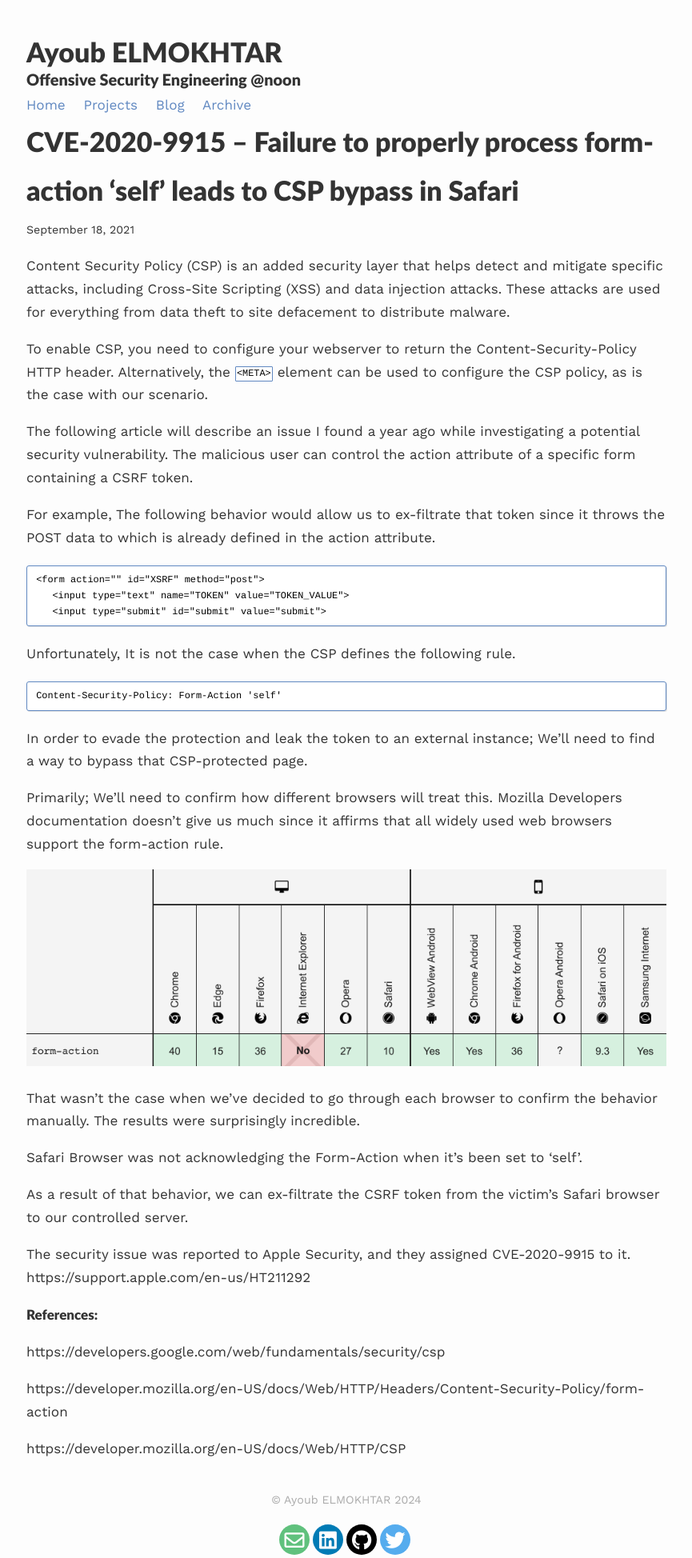
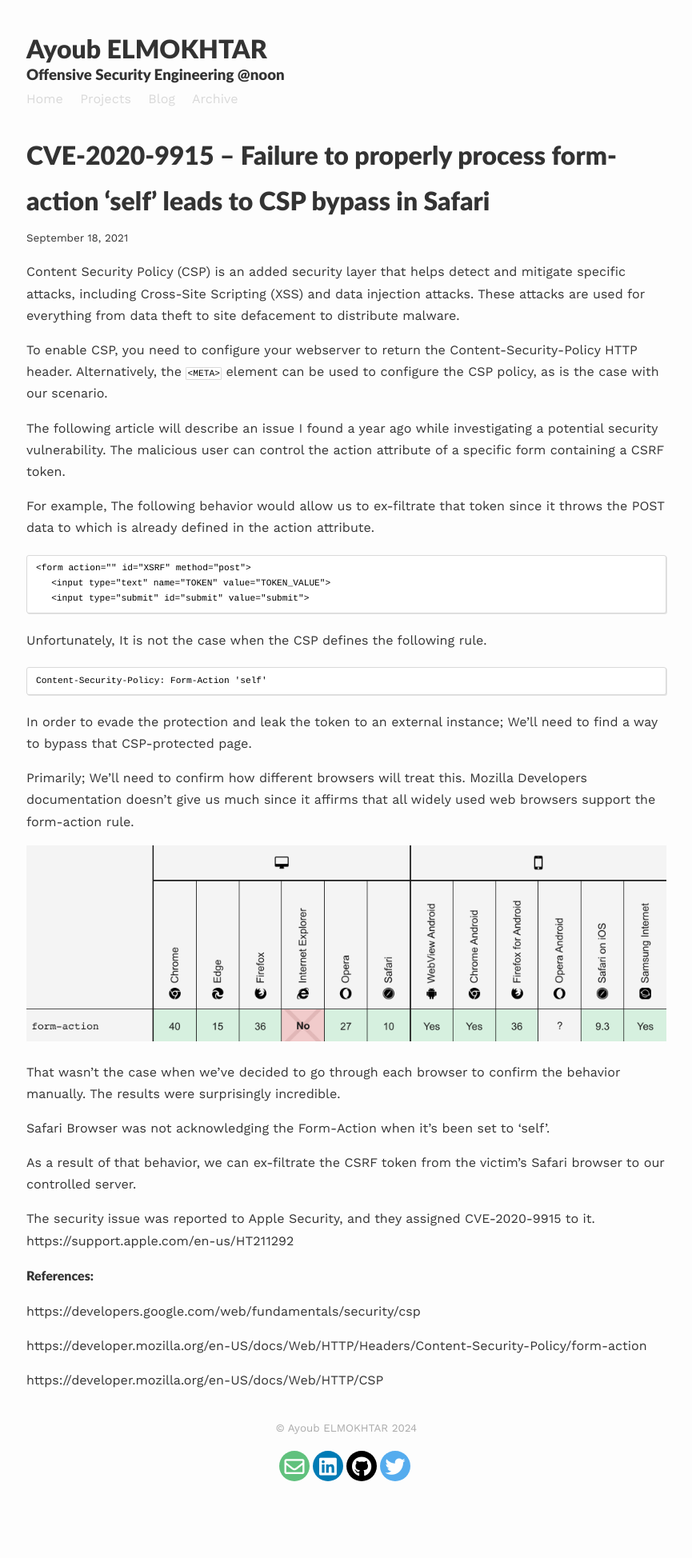
Before and after one commit to aelmokhtar/ayoubmokhtar.github.io, a Jekyll site: the page built from _posts/2021-09-18-csp-bypass-cve-2020-9915.md, in a window 1280 px wide. Shown: the whole page at 80% size, without its empty margins (207-1072 px from the left). Built offline with Jekyll 4.4.1, drawn with Linux system fonts in a browser that asks for light colours; nearby versions of some CDN libraries; after the commit the page ends 1856 px from its top, so only the background shows below that.

Commit message:
some changes

```diff
--- a/Gemfile
+++ b/Gemfile
@@ -9,4 +9,4 @@ group :jekyll_plugins do
   gem 'jekyll-target-blank'
 end
 
-gem "webrick", "~> 1.7"
+gem "webrick"
--- a/_layouts/default.html
+++ b/_layouts/default.html
@@ -26,6 +26,7 @@
 
     <body>
         <main>
+            <br>
             <article>
                 {{ content }}
             </article>
--- a/assets/css/_sass/variables.scss
+++ b/assets/css/_sass/variables.scss
@@ -1,5 +1,5 @@
 $base-font-family: 'Work Sans', sans-serif;
-$base-font-size:   17px;
+$base-font-size:   16px;
 $base-font-weight: 400;
 $small-font-size:  $base-font-size * 0.875;
 $base-line-height: 1.7;
@@ -8,7 +8,7 @@ $spacing-unit:     30px;
 $light-gray: gray;
 $text-color:       #333;
 $background-color: #fdfdfd;
-$brand-color:      #6088c1;
+$brand-color:      #d9d9d9;
 $projectbox-text:  #1e2126;
 
 // Color scheme for light
```
Also changed, not shown: Gemfile.lock.
